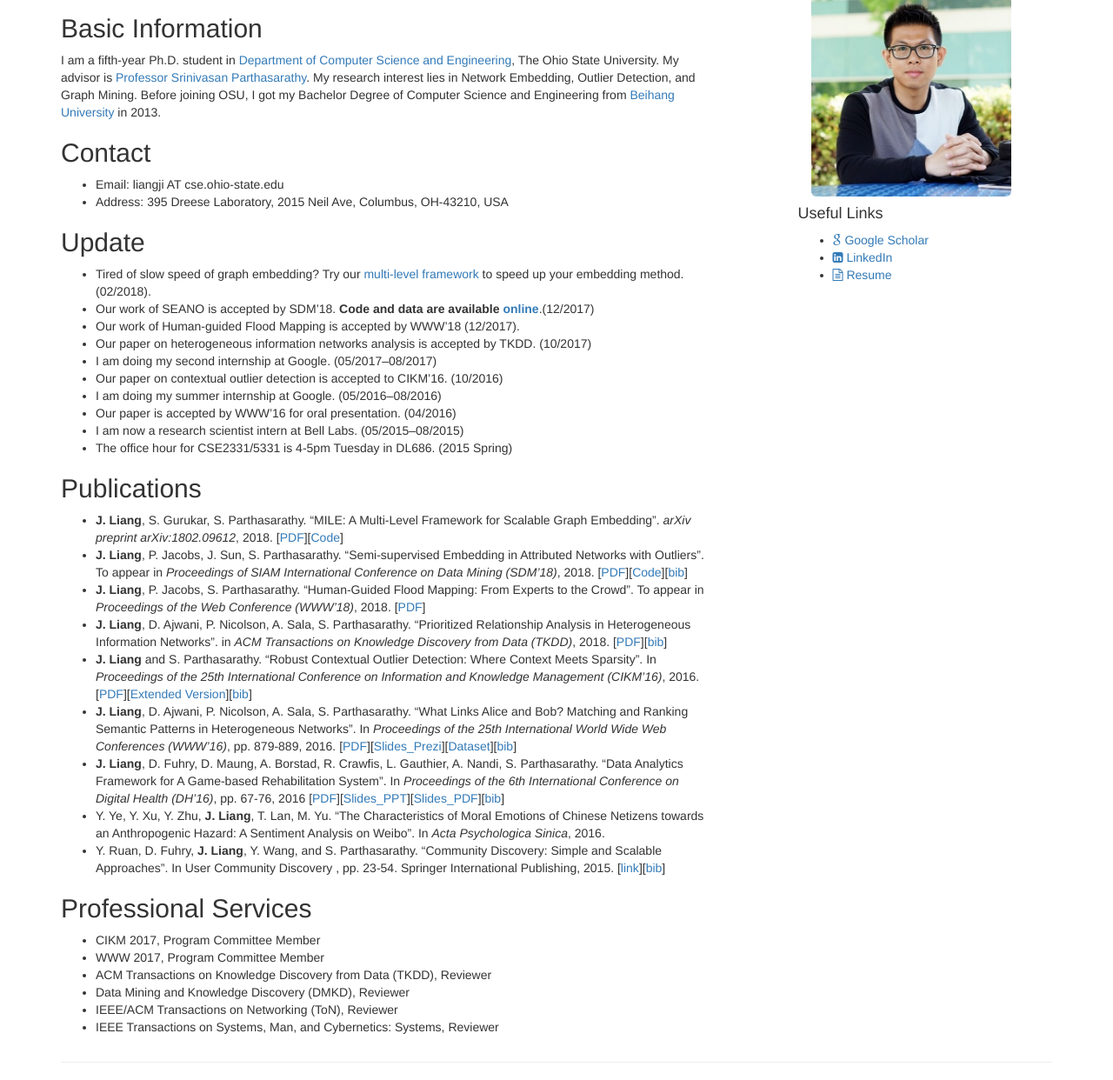
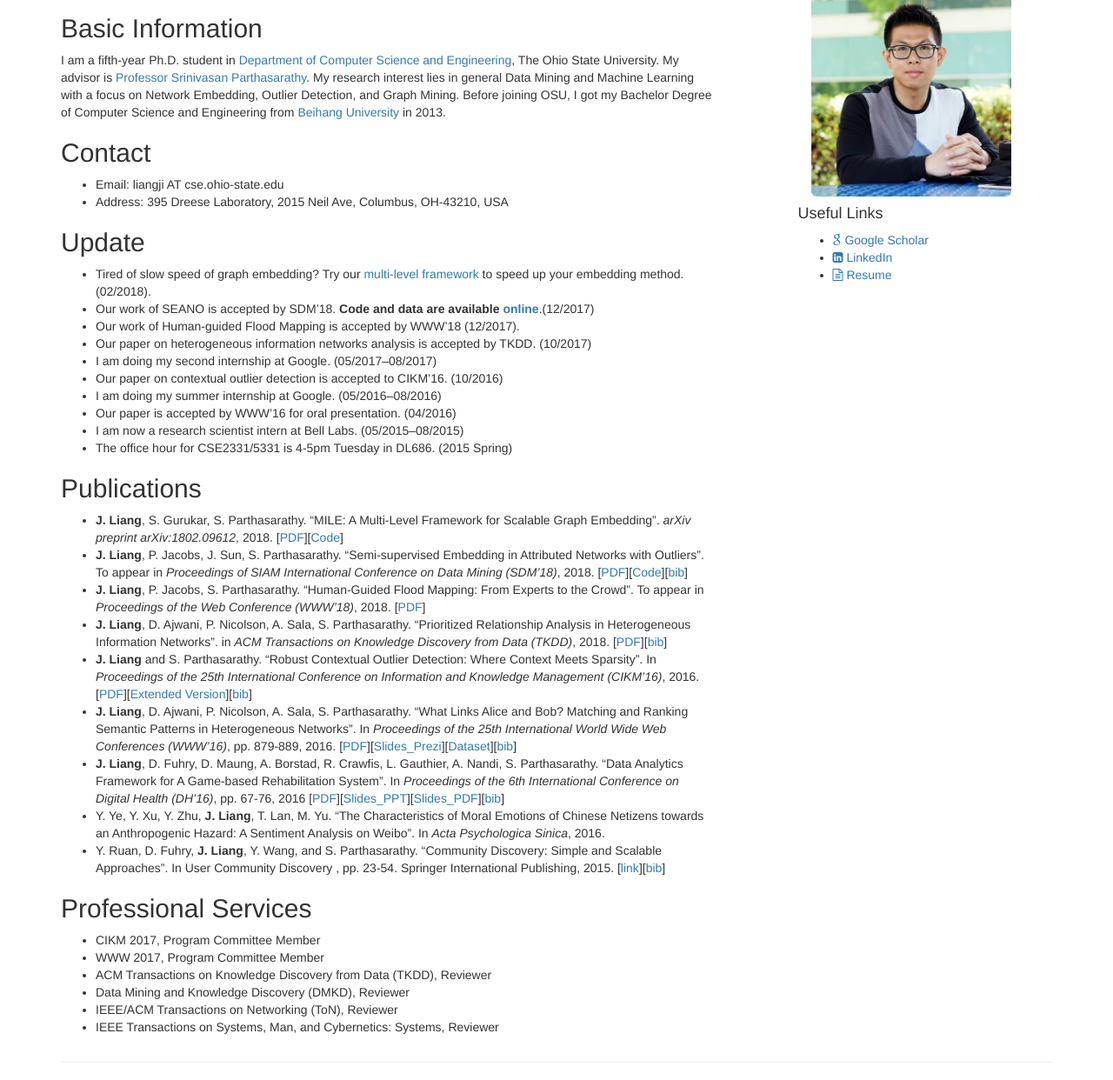
Before and after one commit to BuckeyeDM/BuckeyeDM.github.io, a Jekyll site: the page built from index.md, in a window 1280 px wide, cut to the strip 104-1346 px from the top of the page. Shown: the whole strip at 87% size. Built offline with Jekyll 4.4.1, drawn with Linux system fonts in a browser that asks for light colours.

Commit message:
update research interest

```diff
--- a/index.md
+++ b/index.md
@@ -6,7 +6,7 @@
 ---
 
 ## Basic Information
-I am a fifth-year Ph.D. student in [Department of Computer Science and Engineering](https://cse.osu.edu/), The Ohio State University. My advisor is [Professor Srinivasan Parthasarathy](http://web.cse.ohio-state.edu/~parthasarathy.2/). My research interest lies in Network Embedding, Outlier Detection, and Graph Mining. Before joining OSU, I got my Bachelor Degree of Computer Science and Engineering from [Beihang University](http://ev.buaa.edu.cn/) in 2013.
+I am a fifth-year Ph.D. student in [Department of Computer Science and Engineering](https://cse.osu.edu/), The Ohio State University. My advisor is [Professor Srinivasan Parthasarathy](http://web.cse.ohio-state.edu/~parthasarathy.2/). My research interest lies in general Data Mining and Machine Learning with a focus on Network Embedding, Outlier Detection, and Graph Mining. Before joining OSU, I got my Bachelor Degree of Computer Science and Engineering from [Beihang University](http://ev.buaa.edu.cn/) in 2013.
 
 ## Contact
 * Email: liangji AT cse.ohio-state.edu
```
